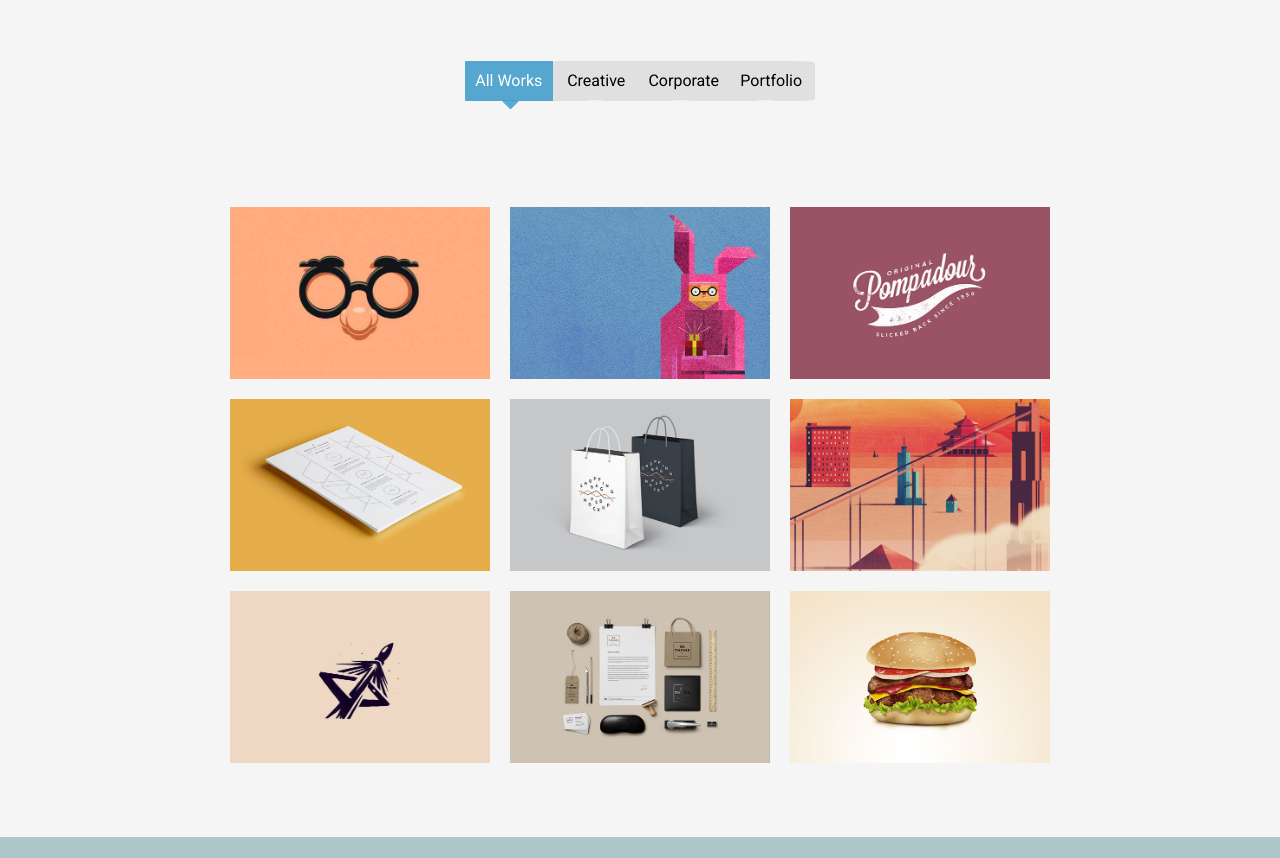
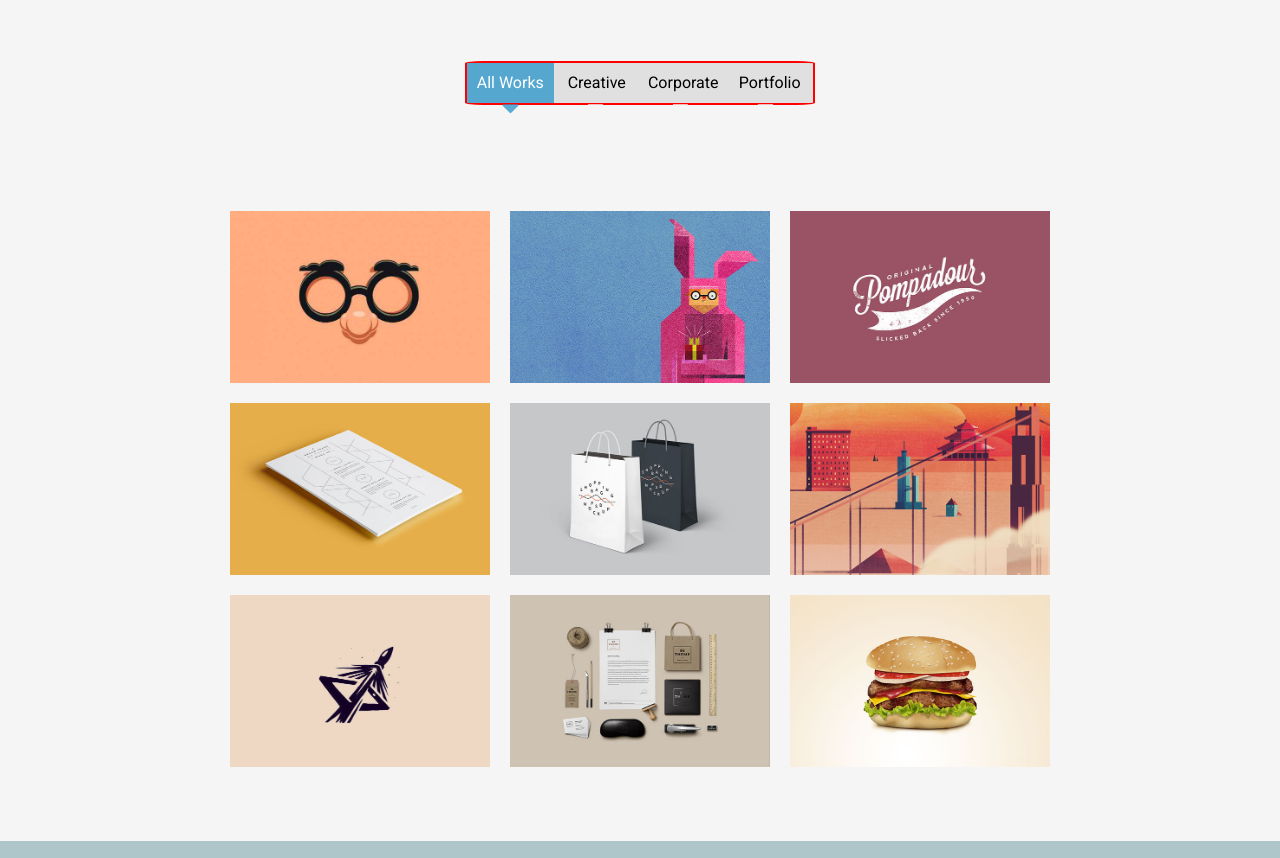
Before and after one commit to Jalal-Eddine/webagency, a plain HTML site: page index.html in a window 1280 px wide. Shown: the part 1746-2604 px from the top of the page. Drawn offline with Linux system fonts and the light colour scheme; grey boxes are pictures that could not be loaded.

Commit message:
adding order

```diff
--- a/style.css
+++ b/style.css
@@ -364,7 +364,7 @@ section p{
 	justify-content: center;
     background-color: rgba(204,204,204,0.5);
 	margin: 0;
-	/*border: solid 2px red;*/
+	border: solid 2px red;
 	border-radius: 5%;
 
 }
```
